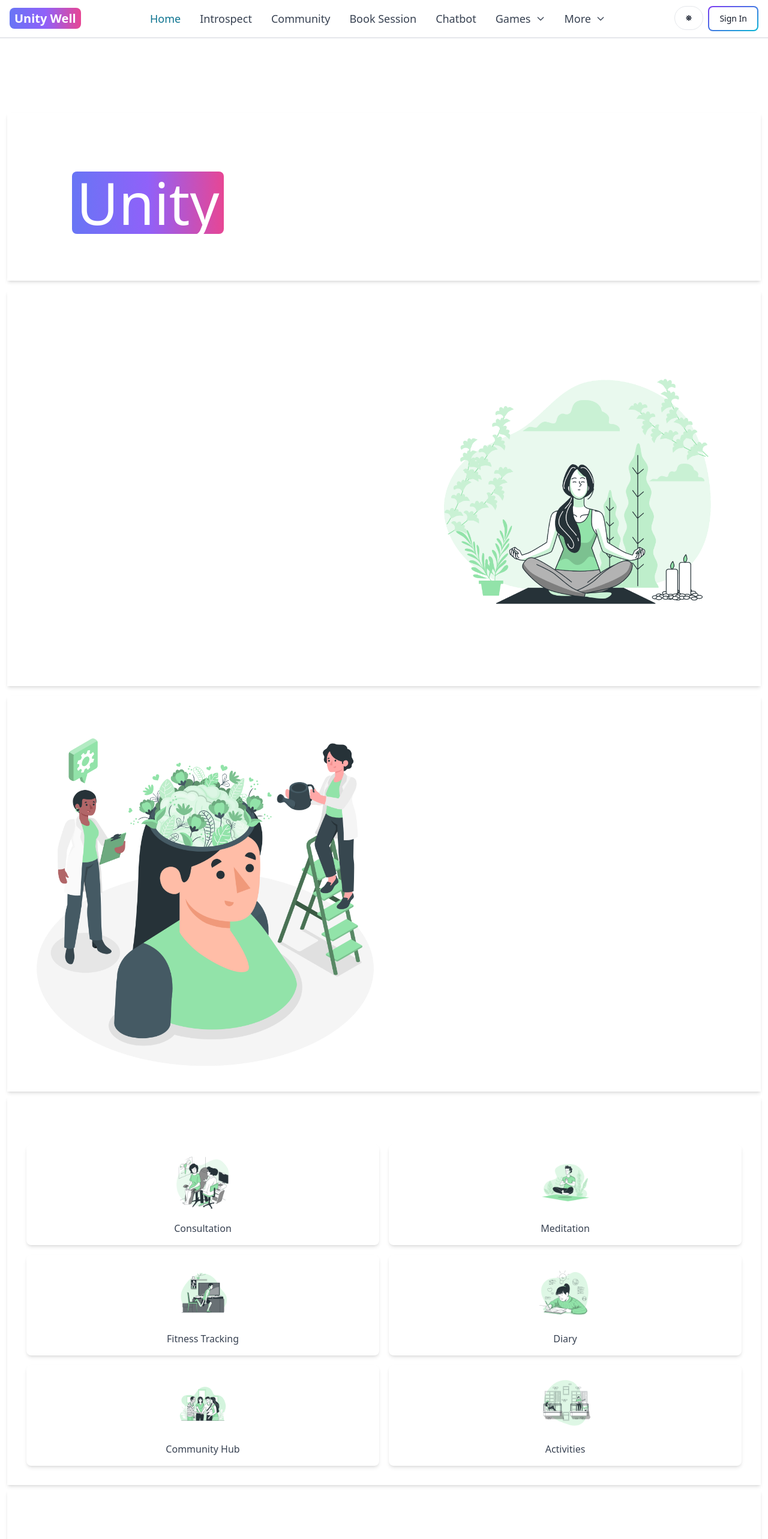
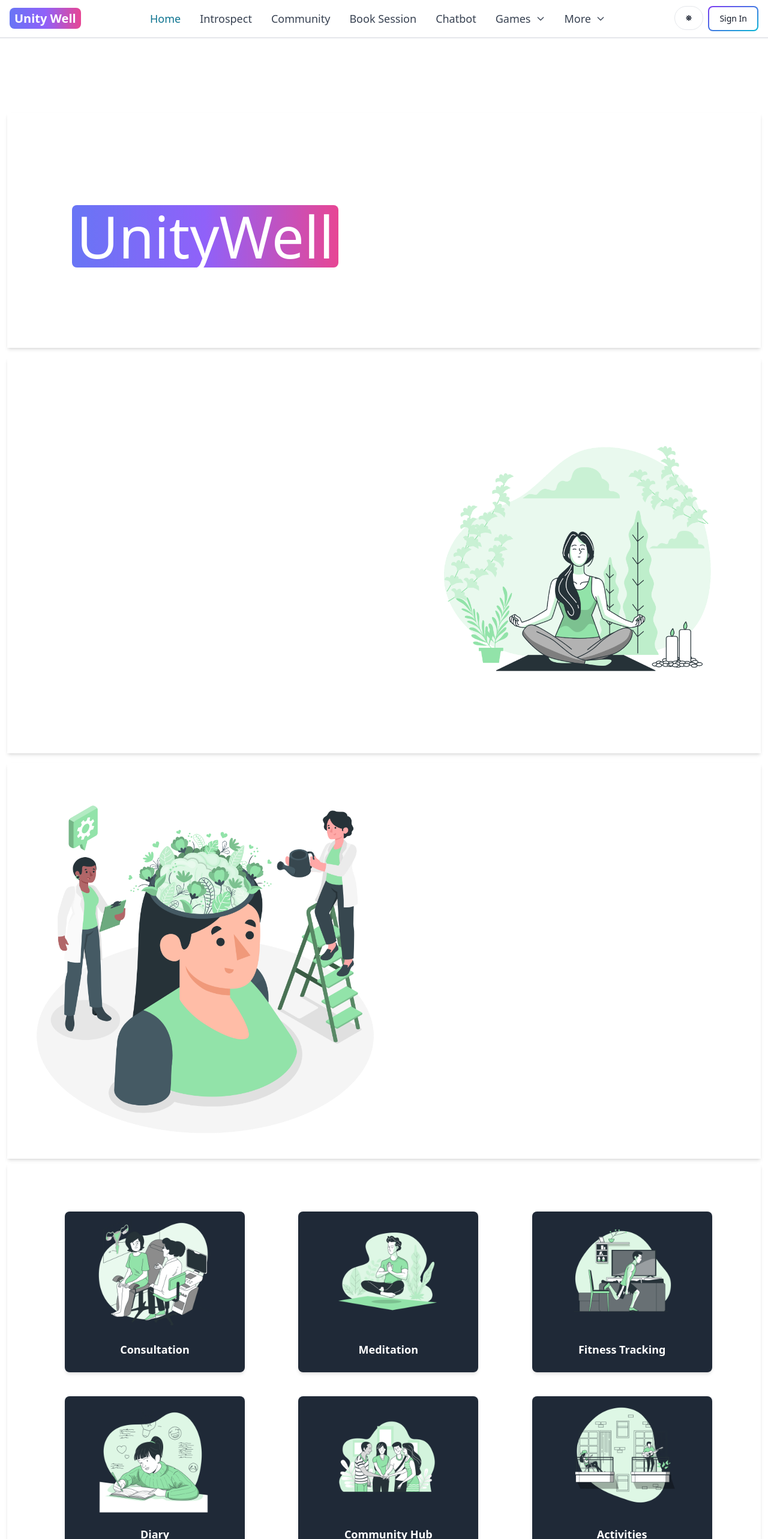
Before and after one commit to yashcode77/Unity-Well, a React (Vite) app in the folder client/: page / in a window 1280 px wide. Shown: the top 2566 px of the page at 60% size. Built offline with nearby package versions, Linux system fonts and the light colour scheme; no server answers.

Commit message:
UI changes

```diff
--- a/client/src/components/Activities.jsx
+++ b/client/src/components/Activities.jsx
@@ -5,8 +5,6 @@ function Activities() {
 
     return (
         <div className='flex '>
-
-
         </div>
     )
 
--- /dev/null
+++ b/client/src/components/TypewriterAnimation.jsx
@@ -0,0 +1,26 @@
+import { useEffect, useRef } from 'react';
+
+const TypewriterAnimation = ({ text }) => {
+  const textRef = useRef(null);
+
+  useEffect(() => {
+    const textElement = textRef.current;
+    const textArray = text.split('');
+    let index = 0;
+
+    const typingEffect = setInterval(() => {
+      if (index < textArray.length) {
+        textElement.textContent += textArray[index];
+        index++;
+      } else {
+        clearInterval(typingEffect);
+      }
+    }, 100);
+
+    return () => clearInterval(typingEffect);
+  }, [text]);
+
+  return <h2 ref={textRef} className="text-2xl font-semibold mb-4 text-left text-white"></h2>;
+};
+
+export default TypewriterAnimation;
--- a/client/src/pages/Home.jsx
+++ b/client/src/pages/Home.jsx
@@ -1,6 +1,7 @@
 import { motion } from "framer-motion";
 import { useEffect, useState } from "react";
 import { useInView } from "react-intersection-observer";
+import { Link } from 'react-router-dom';
 import MentalHealthImage from "../assets/images/home/home_1.png";
 import MentalHealthImage2 from "../assets/images/home/Mental_health_2.png";
 import WhatWeOfferImage1 from "../assets/images/home/consultation.png";
@@ -10,6 +11,7 @@ import WhatWeOfferImage4 from "../assets/images/home/Diary.png";
 import WhatWeOfferImage5 from "../assets/images/home/community.png";
 import WhatWeOfferImage6 from "../assets/images/home/Activities.png";
 import AllInOneSolutionImage from "../assets/images/home/all_in_one_sol.png";
+import TypewriterAnimation from "../components/TypewriterAnimation";
 
 export default function Home() {
   const [posts, setPosts] = useState([]);
@@ -63,19 +65,17 @@ export default function Home() {
           <div className="p-8 shadow-md flex items-center justify-between mt-28 h-90vh">
             <div className="flex-shrink-0 w-1/2">
             <div className="mt-5 flex justify-center items-center text-8xl">
-              <span className="px-2 py-1 bg-gradient-to-r from-indigo-500 via-purple-500 to-pink-500 rounded-lg text-white">
-                Unity
+              <span className="px-2 py-1 bg-gradient-to-r from-indigo-500 via-purple-500 to-pink-500 rounded-lg text-white h-170">
+                UnityWell
               </span>
-               Well
           </div>
             </div>
             <div className="flex-shrink-0 w-1/2">
-              <h2 className="text-2xl font-semibold mb-4 text-left text-white">
-                Welcome to Unity Well
-              </h2>
-              <p className="mt-4 text-white text-lg">
-                Lorem ipsum dolor sit amet consectetur adipisicing elit. Facilis aspernatur veritatis minus cum at exercitationem ipsam dolorum eaque praesentium? Velit ducimus ullam deleniti atque ut quod adipisci optio, voluptates eius nulla rerum natus distinctio aut molestiae id, voluptas fugiat quibusdam temporibus quis! Accusantium autem veniam minima culpa aliquam, nihil asperiores!
-              </p>
+              <TypewriterAnimation text="Welcome to Unity Well" />
+
+              <p className="mt-4 text-white text-lg text-justify">
+                Welcome to UnityWell, where we're redefining mental health care with a holistic approach. Our journey began with a simple yet profound realization: traditional methods of addressing mental health often miss the mark. Founded on inclusivity and innovation, UnityWell offers personalized, accessible solutions tailored to your unique needs. From mindfulness practices to personalized consultations, we're here to empower you on your path to well-being. Join us in creating a community where everyone can thrive mentally, physically, and emotionally. Experience the transformative power of unity with UnityWell.
+                </p>
             </div>
           </div>
         </AnimatedSection>
@@ -84,10 +84,9 @@ export default function Home() {
         <AnimatedSection>
           <div className=" p-8  shadow-md flex items-center justify-between gap-8 my-2 ">
             <div className="flex-shrink-0 w-1/2">
-              <h2 className="text-2xl font-semibold mb-4 text-white">
-                Keep Calm and stay tuned
-              </h2>
-              <p className="text-lg">
+
+              <TypewriterAnimation text="Keep Calm and stay tuned" />
+              <p className="text-lg text-justify">
                 In life, the intertwining of fitness and mental health is not just
                 important; it's essential for holistic well-being. Fitness is not
                 merely about physical prowess; it's a cornerstone of overall
@@ -122,10 +121,9 @@ export default function Home() {
               />
             </div>
             <div className="flex-shrink-0 w-1/2">
-              <h2 className="text-2xl font-semibold mb-4 text-left text-white">
-                Mental Health Care for Today's Workforce
-              </h2>
-              <p className="mt-4 text-white text-lg">
+
+              <TypewriterAnimation text="Mental Health Care for Today's Workforce" />
+              <p className="mt-4 text-white text-lg text-justify">
                 Equally vital is nurturing our mental health. In today's
                 fast-paced world, the pressures of daily life can take a toll on
                 our psychological well-being. Cultivating mental resilience
@@ -148,13 +146,13 @@ export default function Home() {
             <h2 className="text-2xl font-semibold mb-4 text-center text-white">
               What We Offer
             </h2>
-            <div className="grid grid-cols-2 gap-4">
-              <Card image={WhatWeOfferImage1} title="Consultation" />
-              <Card image={WhatWeOfferImage2} title="Meditation" />
-              <Card image={WhatWeOfferImage3} title="Fitness Tracking" />
-              <Card image={WhatWeOfferImage4} title="Diary" />
-              <Card image={WhatWeOfferImage5} title="Community Hub" />
-              <Card image={WhatWeOfferImage6} title="Activities" />
+            <div className="grid grid-cols-1 sm:grid-cols-2 lg:grid-cols-3 gap-10 ml-16">
+              <DifferentCard image={WhatWeOfferImage1}  title="Consultation" link="/calendly"/>
+              <DifferentCard image={WhatWeOfferImage2}  title="Meditation" link="/meditation-tracker"/>
+              <DifferentCard image={WhatWeOfferImage3}  title="Fitness Tracking" link="/meditation-tracker"/>
+              <DifferentCard image={WhatWeOfferImage4}  title="Diary" link="/diary"/>
+              <DifferentCard image={WhatWeOfferImage5}  title="Community Hub" link="/community"/>
+              <DifferentCard image={WhatWeOfferImage6}  title="Activities" link="/activities"/>
             </div>
           </div>
         </AnimatedSection>
@@ -173,7 +171,7 @@ export default function Home() {
                 style={{ maxWidth: "10rem" }}
               />
             </div>
-            <p className="mt-4 text-white text-lg">
+            <p className="mt-4 text-white text-lg text-justify">
               Ultimately, the synergy between fitness and mental health is
               undeniable. By prioritizing both aspects of our well-being, we
               unlock the full potential of our bodies and minds, enabling us to
@@ -239,3 +237,28 @@ const Card = ({ image, title }) => (
     <p className="text-gray-700 text-center">{title}</p>
   </motion.div>
 );
+
+
+const DifferentCard = ({ image, title, description, link }) => (
+  <Link to={link}>
+    <motion.div
+      initial={{ opacity: 0, scale: 0 }}
+      animate={{ opacity: 1, scale: 1 }}
+      transition={{ duration: 0.5 }}
+      whileHover={{ scale: 1.05 }}
+      className="bg-gray-800 rounded-lg shadow-md overflow-hidden text-white text-center"
+      style={{ width: "300px", maxHeight: "300px" }} // Adjust width and height as needed
+    >
+      <img
+      src={image}
+      alt={title}
+      className="w-50 h-50 object-cover ml-12"
+      style={{ maxHeight: "200px" }} // Adjust the maximum height of the image
+    />
+    <div className="p-4">
+      <h3 className="text-lg font-semibold mb-2">{title}</h3>
+      <p className="text-gray-300">{description}</p>
+    </div>
+    </motion.div>
+  </Link>
+);
--- a/client/src/pages/daily-activities/TragetChart.jsx
+++ b/client/src/pages/daily-activities/TragetChart.jsx
@@ -5,7 +5,7 @@ import { Grid } from "@mui/material";
 import Typography from "@mui/material/Typography";
 
 import { days } from "../Constants";
-
+import "../../styles/pages/daily-activities/TragetChart.scss"
 export default function TragetChart(props) {
   const { color, data, goal } = props;
 
--- a/client/src/pages/questionnaire/Questions.jsx
+++ b/client/src/pages/questionnaire/Questions.jsx
@@ -183,7 +183,7 @@ export default function Questionnaire() {
 
 
   return (
-    <div className="max-w-6xl mx-auto p-3 flex flex-col gap-8 py-7">
+    <div className="max-w-6xl mx-auto p-3 flex flex-col gap-8 py-7 my-20">
       <div className="bg-gray-800 p-8 rounded-lg shadow-md text-gray-100">
         {showResults ? (
           <div>
--- a/client/src/styles/pages/daily-activities/MeditationTracker.scss
+++ b/client/src/styles/pages/daily-activities/MeditationTracker.scss
@@ -15,7 +15,13 @@
     .endSessionButton {
         border: 2px solid #51ab55;
         color: #51ab55;
+
     }
+}
+
+.whiteBox {
+    background-color: transparent !important;
+    box-shadow: none !important;
 }
 
 @media screen and (max-width: "400px") {
@@ -23,3 +29,12 @@
         padding: 20px 0px;
     }
 }
+
+.og{
+    background-color: transparent !important;
+    color: white !important;
+}
+
+.stopwatch{
+    padding-bottom: 10px;
+}
--- /dev/null
+++ b/client/src/styles/pages/daily-activities/TragetChart.scss
@@ -0,0 +1,3 @@
+.title{
+    padding: 5px;
+}
```
Also changed, not shown: client/src/pages/Meditation.jsx (+11 -17 lines), client/src/pages/RelaxingActivities.jsx (+12 -97 lines), client/src/pages/daily-activities/MeditationTracker.jsx (+5 -73 lines), 1 other file (tests, documents, lock files or other folders).
